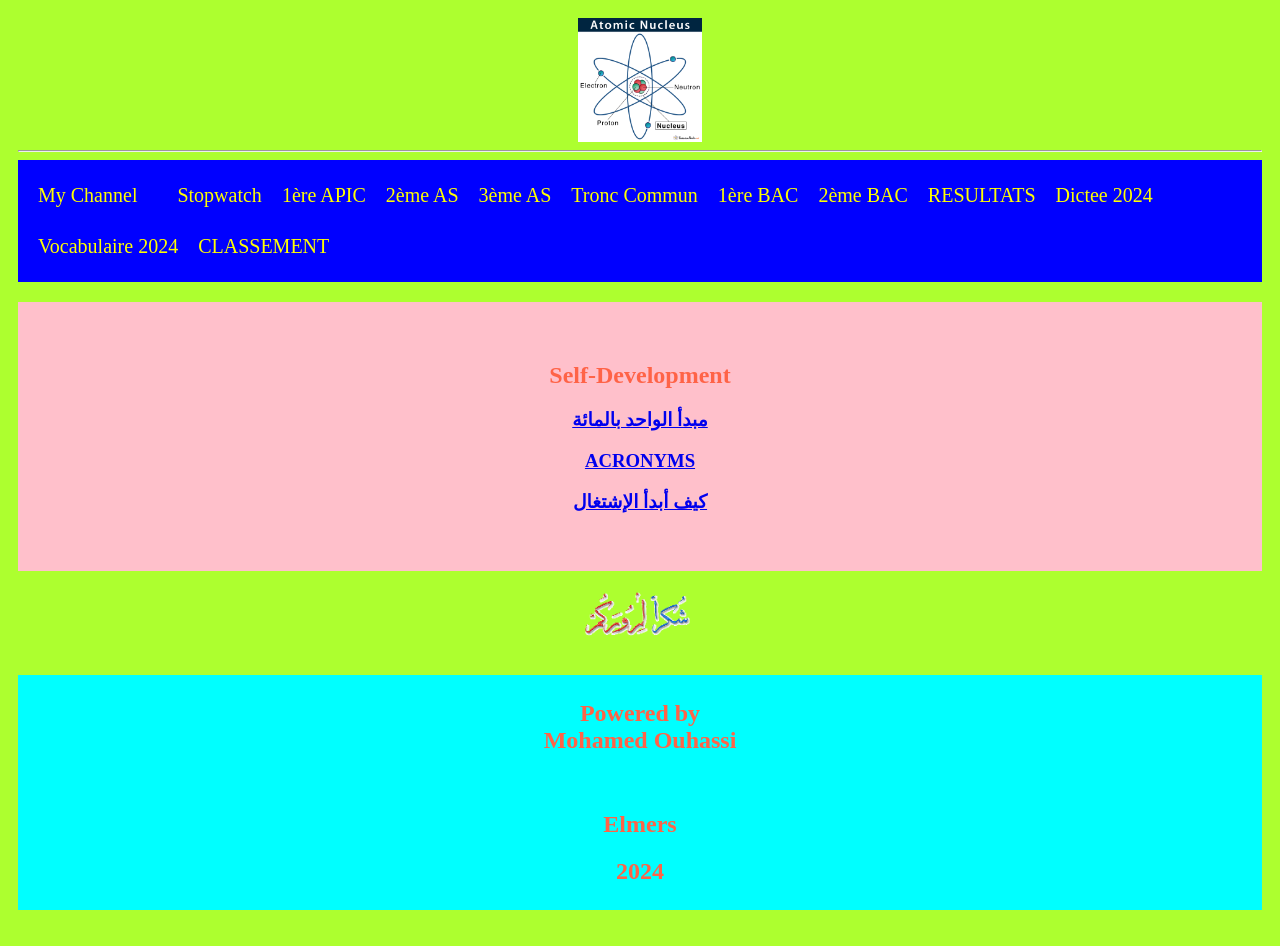
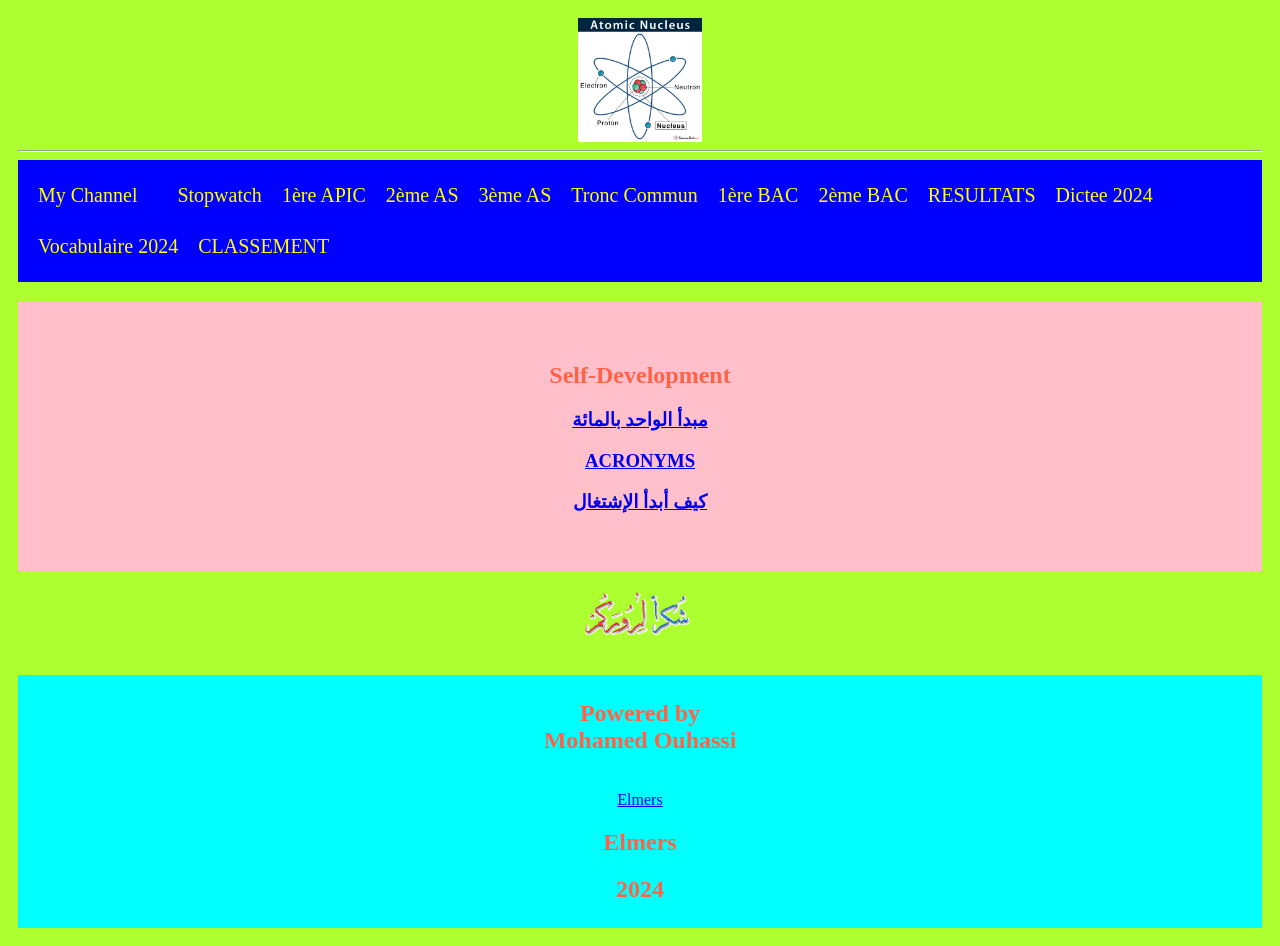
Before and after one commit to Ouhassi/dictee, a plain HTML site: page index.html in a window 1280 px wide. Drawn offline with Linux system fonts and the light colour scheme.

Commit message:
Update index.html

```diff
--- a/index.html
+++ b/index.html
@@ -86,7 +86,8 @@
 <div class="footer">
   <h2>Powered by<br> <strong> Mohamed Ouhassi</strong></h2>
     <br>
-    <a href="https://www.google.com/maps/place/El+Mers/@33.4460748,-4.4492375,17z/data=!3m1!4b1!4m6!3m5!1s0xd9f1e831cece493:0xc6426741a646421f!8m2!3d33.4450106!4d-4.4471534!16s%2Fm%2F0k2l9jm?entry=ttu"></a>
+    <a href="https://www.google.com/maps/place/El+Mers/@33.4460748,-4.4492375,17z/data=!3m1!4b1!4m6!3m5!1s0xd9f1e831cece493:
+	    0xc6426741a646421f!8m2!3d33.4450106!4d-4.4471534!16s%2Fm%2F0k2l9jm?entry=ttu">Elmers</a>
         <h2>Elmers </h2>
     <h2>2024</h2>
    </div>
```
